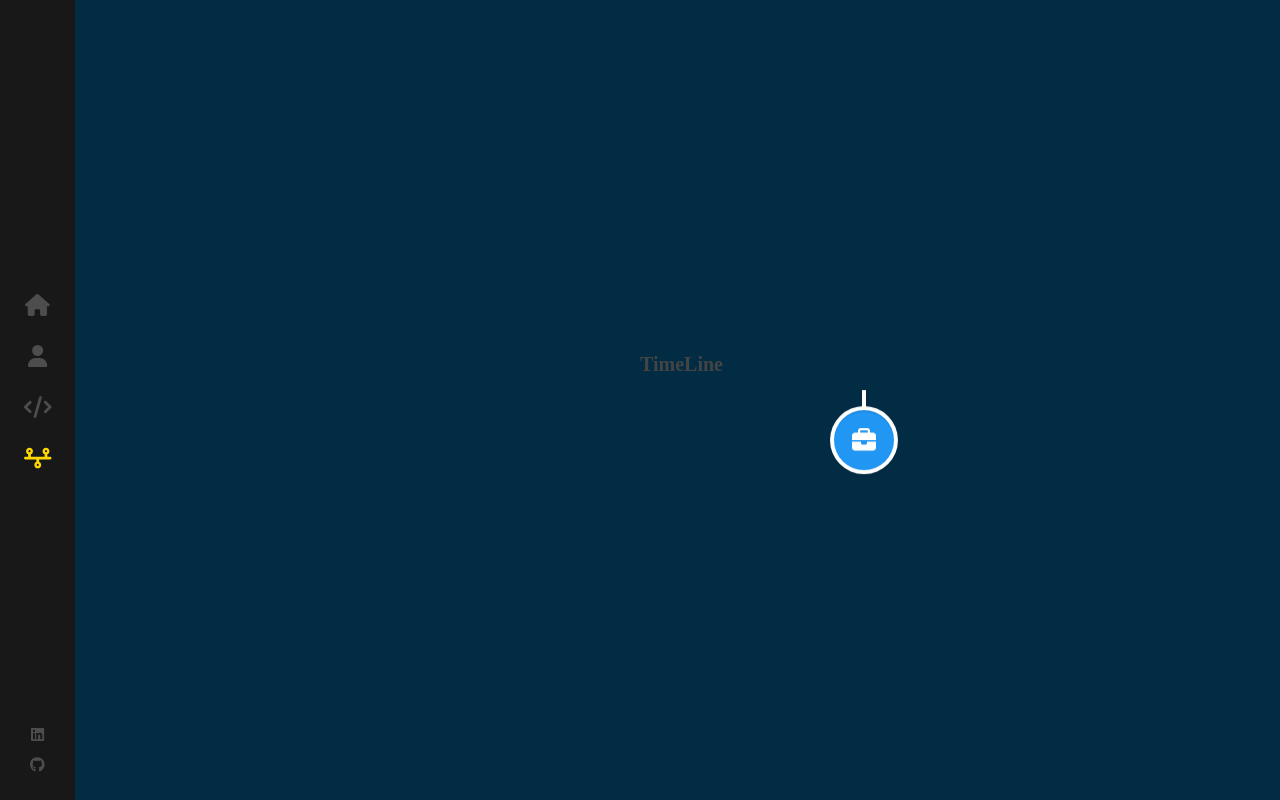
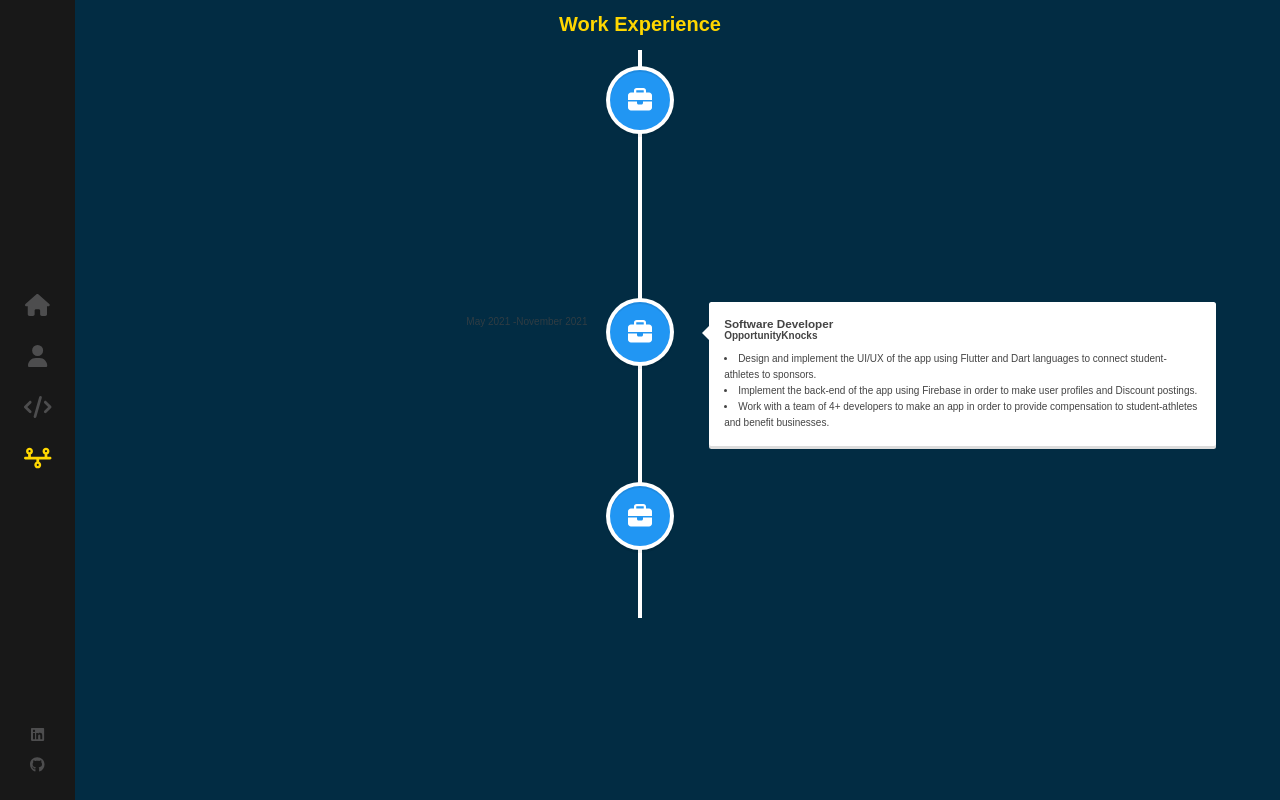
Before and after one commit to ronvic12/ronvicWebsite.github.io, a React (Create React App) app: page /workexperience in a window 1280 px wide. Built offline with nearby package versions, Linux system fonts and the light colour scheme.

Commit message:
almost done with experience

```diff
--- a/src/components/Experience/index.js
+++ b/src/components/Experience/index.js
@@ -7,24 +7,76 @@ import WorkIcon from '../WorkIcon';
 const Experience = () => {
   return (
   <>
+  <div className = "experience-container">
+  <h1>Work Experience</h1>
+  <VerticalTimeline>
 
-
-  <div className = "experience-container">
-  <h1>TimeLine</h1>
-  <VerticalTimeline>
     <VerticalTimelineElement
     className = "work_experience"
-    date ="22/09/2017"
+    date ="January 2022 - March 2022"
     iconStyle={{ background: "rgb(33, 150, 243)", color: "#fff" }}
     icon = {<WorkIcon/>}
     >
+    <h3 className="vertical-timeline-element-title">Software Engineer Intern</h3>
+    <h4 className="vertical-timeline-element-subtitle">EyeVocab(Language Center, UC Davis)</h4>
+    <p>
+    <li>
+    Collaborating with two interns and the lead programmer developing Eyevocab project which is a cloud-based, open-source, digital
+vocabulary program, designed for students to learn, practice, and test their knowledge of target language lexical items. The program features spaced repetition, custom learning schedules, simultaneous engagement of seeing, hearing, and typing L2 vocabulary in order to maximize long-term lexical retention.
+
+    </li>
+    <li>
+    Implementing the web application using TypeScript/JavaScript, HTML,CSS and ReactJS Framework for the
+Front-End development. We use RethinkDB as our main source of Database, and using Express.js, Node.js, Next.js, and Docker for the backend development.
+    </li>
+
+    </p>
+    </VerticalTimelineElement>
 
 
+
+    <VerticalTimelineElement
+    className = "work_experience"
+    date ="May 2021 -November 2021"
+    iconStyle={{ background: "rgb(33, 150, 243)", color: "#fff" }}
+    icon = {<WorkIcon/>}
+    >
+    <h3 className="vertical-timeline-element-title">Software Developer</h3>
+    <h4 className="vertical-timeline-element-subtitle">OpportunityKnocks</h4>
+    <p>
+    <li>
+    Design and implement the UI/UX of the app using Flutter and Dart languages to connect student-athletes to sponsors.
+    </li>
+    <li>
+    Implement the back-end of the app using Firebase in order to make user profiles and Discount postings.
+    </li>
+    <li>
+    Work with a team of 4+ developers to make an app in order to provide compensation to student-athletes and benefit businesses.
+    </li>
+
+    </p>
     </VerticalTimelineElement>
+    <VerticalTimelineElement
+    className = "work_experience"
+    date ="October 2020-May 2021"
+    iconStyle={{ background: "rgb(33, 150, 243)", color: "#fff" }}
+    icon = {<WorkIcon/>}
+    >
+    <h3 className="vertical-timeline-element-title">
+Front-End Developer</h3>
+    <h4 className="vertical-timeline-element-subtitle">#include @ Davis</h4>
+    <p>
+    <li>
+    Design a front-end design for the clients using ReactJS or HTML, CSS, JS.
+    </li>
+    <li>
+    Work with team 10+ members, and get assigned partners and pages to implement the design from the given wireframe provided by
+the design team.
+    </li>
 
+    </p>
+    </VerticalTimelineElement>
   </VerticalTimeline>
-
-
 
     </div>
     </>
--- a/src/components/Experience/index.scss
+++ b/src/components/Experience/index.scss
@@ -1,10 +1,19 @@
-.experience-container{
-    position: absolute;
-    left: 50%;
-    top: 50%;
-    transform: translateY(-50%);
-    width: 35%;
-    vertical-align: middle;
-    display: table-cell;
-    max-height: 90%;
-  }
+// .experience-container{
+//     position: absolute;
+//     left: 50%;
+
+//     transform: translateY(-50%);
+//     width: 35%;
+//     vertical-align: middle;
+//     display: table-cell;
+//     max-height: 90%;
+//   }
+
+.experience-container {
+  font-family: sans-serif;
+
+  h1{
+    text-align: center;
+    color: #ffd700;
+}
+}
```
